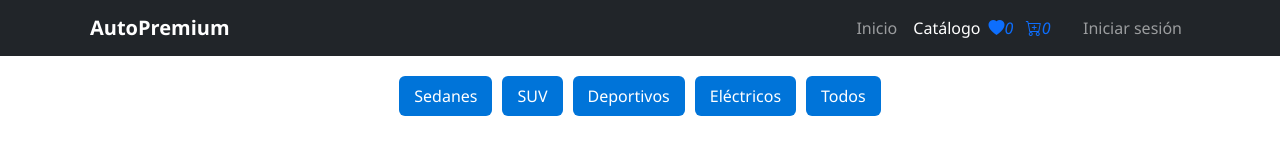
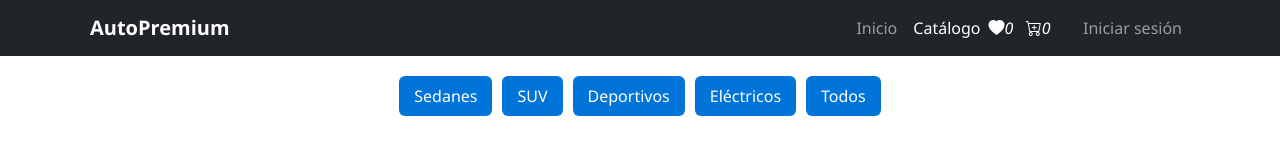
Before and after one commit to Ary587/WebCarros, a plain HTML site: page catalogo.html in a window 1280 px wide. Shown: the top 160 px of the page. Drawn offline with nearby package versions, Linux system fonts and the light colour scheme; some icons are missing.

Commit message:
Update catalogo.html

```diff
--- a/catalogo.html
+++ b/catalogo.html
@@ -18,8 +18,8 @@
                 <ul class="navbar-nav ms-auto">
                     <li class="nav-item"><a class="nav-link" href="index.html">Inicio</a></li>
                     <li class="nav-item"><a class="nav-link active" href="catalogo.html">Catálogo</a></li>
-                    <li class="text-white d-flex align-items-center" id="nav-dashboard2"><a href="favoritos.html"><i class=" bi bi-heart-fill"><span id="numFav">0</span> &nbsp;&nbsp;</i></a></li>
-                    <li class="text-white d-flex align-items-center" id="nav-dashboard1"><a href="carrito.html" ><i class="bi bi-cart-plus"><span id="numCarrito">0</span> &nbsp;</i></a></li>
+                    <li class="d-flex align-items-center" id="nav-dashboard2"><a class="text-white" href="favoritos.html"><i class=" bi bi-heart-fill"><span id="numFav">0</span> &nbsp;&nbsp;</i></a></li>
+                    <li class="d-flex align-items-center" id="nav-dashboard1"><a class="text-white" href="carrito.html" ><i class="bi bi-cart-plus"><span id="numCarrito">0</span> &nbsp;</i></a></li>
                     <li class="nav-item"><a class="nav-link" href="dashboard.html" id="nav-dashboard" style="display:none;">Mi cuenta</a></li>
                     <li class="nav-item ms-2">
                         <a class="nav-link btn btn-outline-dark px-3" href="login.html" id="nav-login">Iniciar sesión</a>
```
